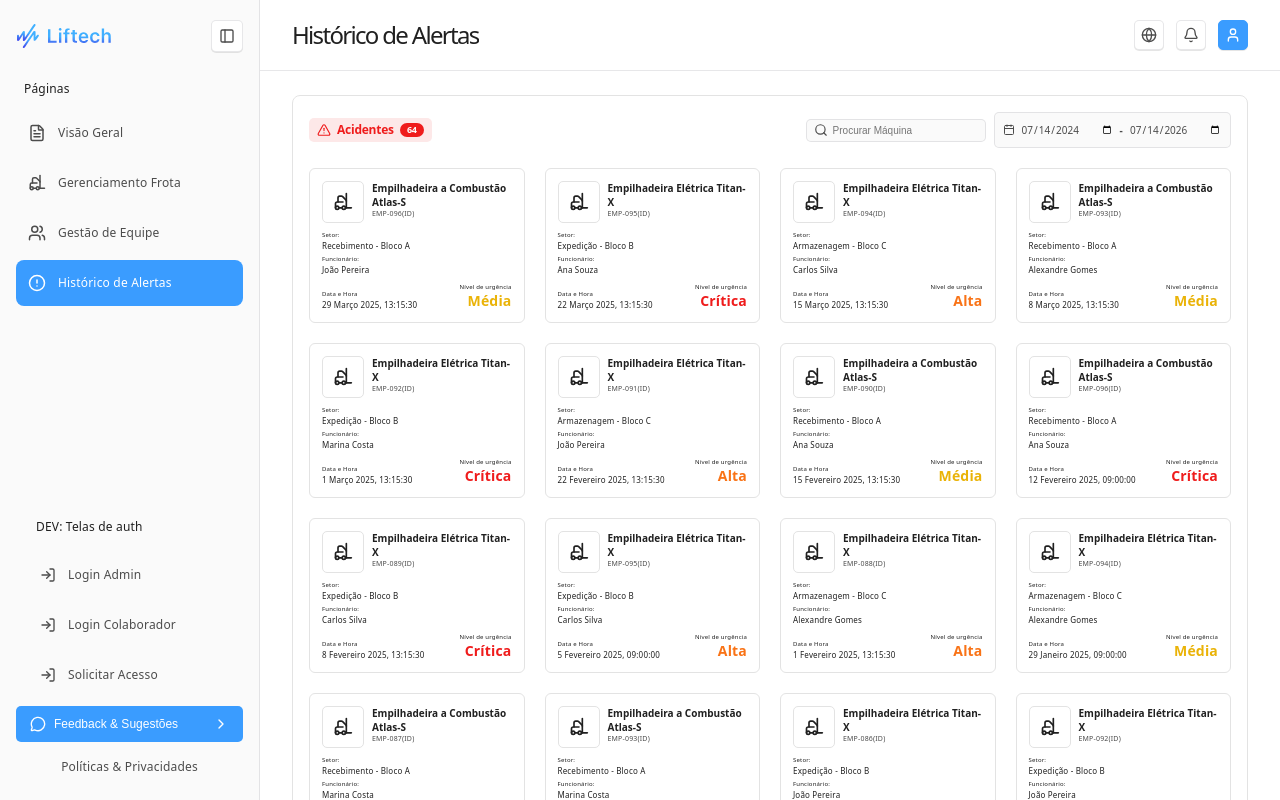
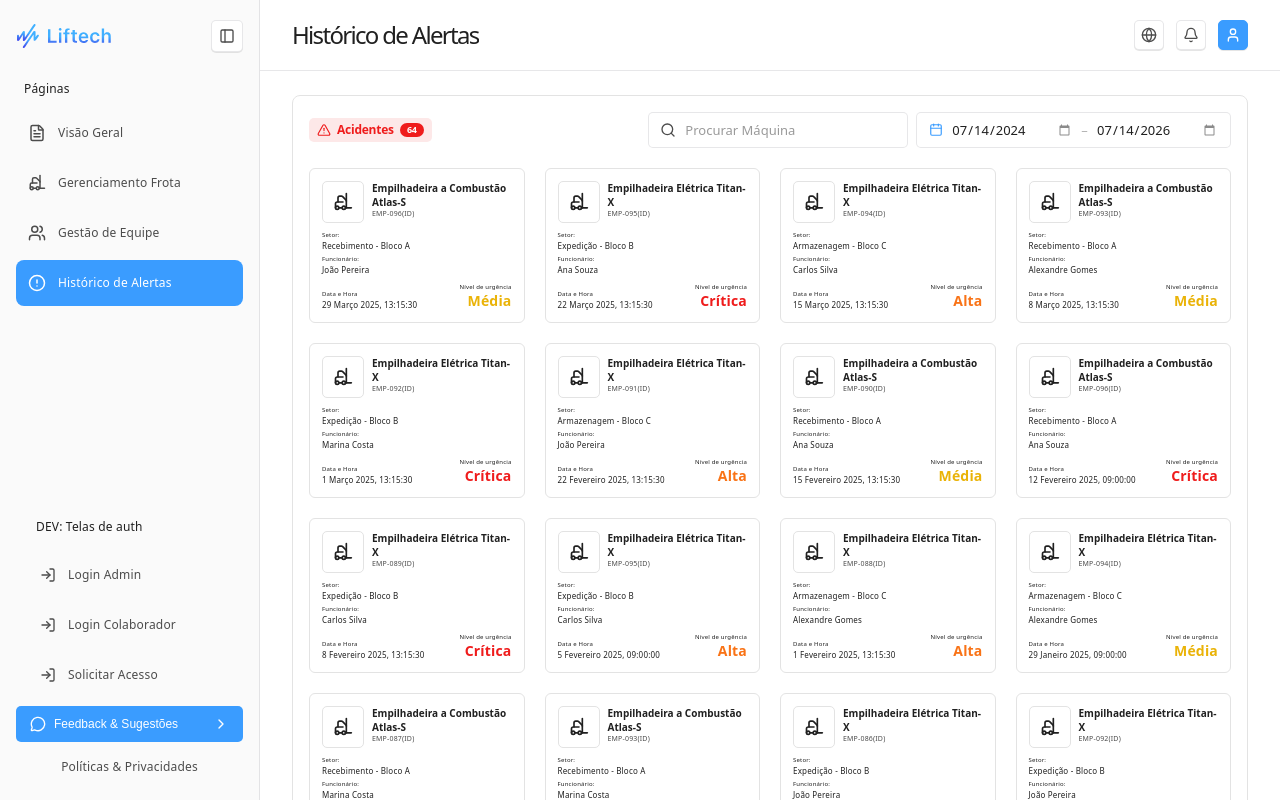
Before and after one commit to RomuuloGoncalves/Liftech, a React (Vite) app in the folder Frontend/: page /alertas in a window 1280 px wide. Built offline with nearby package versions, Linux system fonts and the light colour scheme.

Commit message:
style(alerts): restyle search and period filter

```diff
--- a/Frontend/src/pages/AlertasPage.module.css
+++ b/Frontend/src/pages/AlertasPage.module.css
@@ -64,48 +64,85 @@
 
 .searchIcon {
   position: absolute;
-  left: 8px;
+  left: 12px;
   color: var(--text);
   pointer-events: none;
 }
 
 .searchInput {
-  width: 180px;
+  width: 260px;
+  height: 36px;
   box-sizing: border-box;
-  padding: 5px 8px 5px 26px;
-  border: 0.5px solid var(--border);
-  border-radius: 5px;
-  background: #fafafa;
+  padding: 0 12px 0 36px;
+  border: 1px solid var(--border);
+  border-radius: var(--radius-sm);
+  background: #fff;
+  font: inherit;
+  font-size: 13px;
   color: var(--text-h);
-  font-size: 10px;
+  transition: border-color 120ms ease, box-shadow 120ms ease;
+}
+
+.searchInput::placeholder {
+  color: #9a9a9a;
+}
+
+.searchInput:hover,
+.period:hover {
+  border-color: rgba(21, 28, 39, 0.22);
 }
 
 .searchInput:focus,
-.dateInput:focus {
-  outline: 2px solid var(--accent-border);
-  outline-offset: 1px;
+.period:focus-within {
+  outline: none;
+  border-color: var(--accent);
+  box-shadow: 0 0 0 3px rgba(58, 156, 255, 0.18);
 }
 
 .period {
   display: inline-flex;
   align-items: center;
-  gap: 6px;
-  padding: 3px 8px;
-  border: 0.5px solid var(--border);
-  border-radius: 5px;
-  background: #fafafa;
-  font-size: 10px;
-  font-weight: 700;
+  gap: 8px;
+  height: 36px;
+  box-sizing: border-box;
+  padding: 0 12px;
+  border: 1px solid var(--border);
+  border-radius: var(--radius-sm);
+  background: #fff;
+  font-size: 13px;
   color: var(--text);
+  transition: border-color 120ms ease, box-shadow 120ms ease;
+}
+
+.periodIcon {
+  flex-shrink: 0;
+  color: var(--accent);
+}
+
+.periodSeparator {
+  color: #b5b5b5;
 }
 
 .dateInput {
   padding: 0;
   border: none;
+  outline: none;
   background: transparent;
   font: inherit;
-  font-weight: 400;
-  color: var(--text);
+  color: var(--text-h);
+  cursor: pointer;
+}
+
+.dateInput::-webkit-calendar-picker-indicator {
+  margin-left: 4px;
+  opacity: 0.45;
+  cursor: pointer;
+  transition: opacity 120ms ease;
+}
+
+.dateInput:hover::-webkit-calendar-picker-indicator,
+.dateInput:focus::-webkit-calendar-picker-indicator {
+  opacity: 1;
 }
 
 .grid {
@@ -139,6 +176,8 @@
     padding: 20px 16px 24px;
   }
 
+  .filters,
+  .searchField,
   .searchInput {
     width: 100%;
   }
--- a/Frontend/src/pages/AlertasPage.tsx
+++ b/Frontend/src/pages/AlertasPage.tsx
@@ -59,7 +59,7 @@ const AlertasPage: React.FC = () => {
 
           <div className={styles.filters}>
             <div className={styles.searchField}>
-              <Search size={14} className={styles.searchIcon} aria-hidden="true" />
+              <Search size={16} className={styles.searchIcon} aria-hidden="true" />
               <input
                 type="search"
                 className={styles.searchInput}
@@ -70,7 +70,7 @@ const AlertasPage: React.FC = () => {
               />
             </div>
             <div className={styles.period}>
-              <Calendar size={12} aria-hidden="true" />
+              <Calendar size={14} className={styles.periodIcon} aria-hidden="true" />
               <input
                 type="date"
                 className={styles.dateInput}
@@ -78,7 +78,9 @@ const AlertasPage: React.FC = () => {
                 value={from}
                 onChange={(event) => setFrom(event.target.value)}
               />
-              <span aria-hidden="true">-</span>
+              <span aria-hidden="true" className={styles.periodSeparator}>
+                –
+              </span>
               <input
                 type="date"
                 className={styles.dateInput}
```
